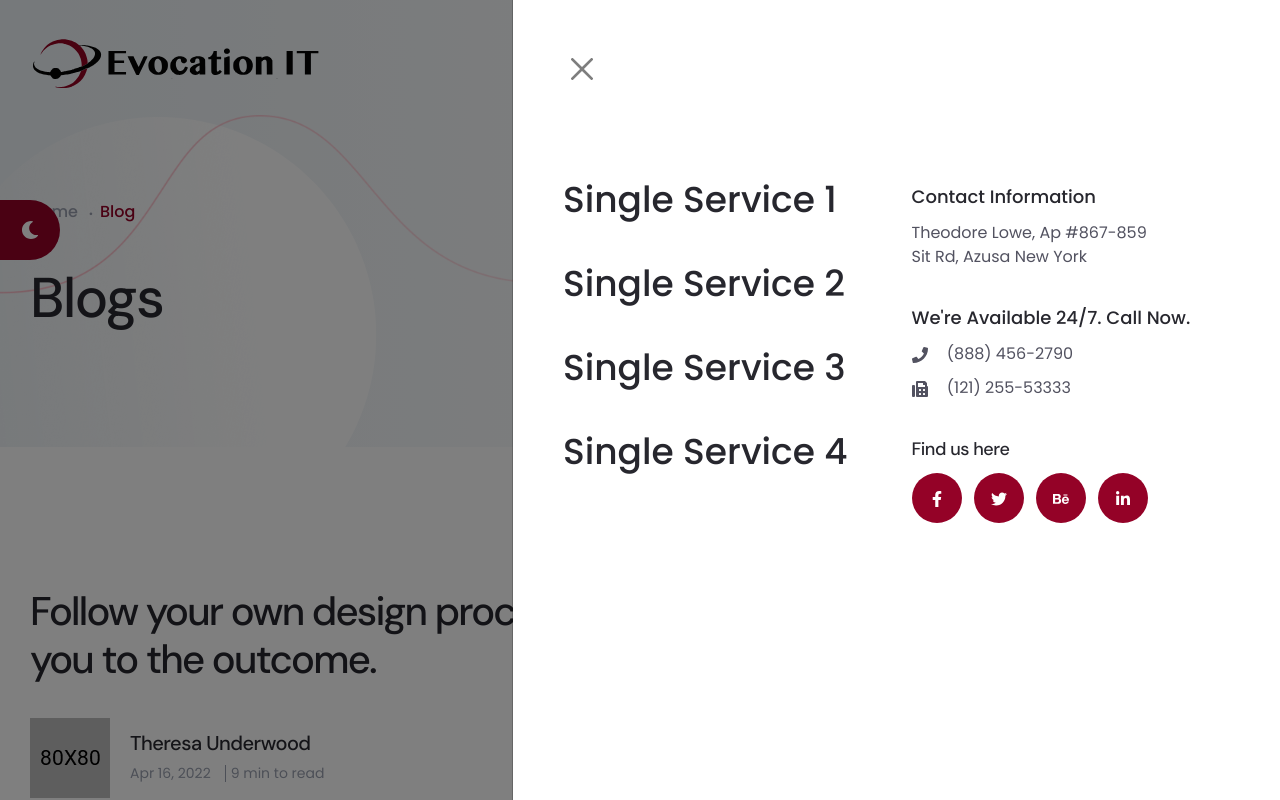
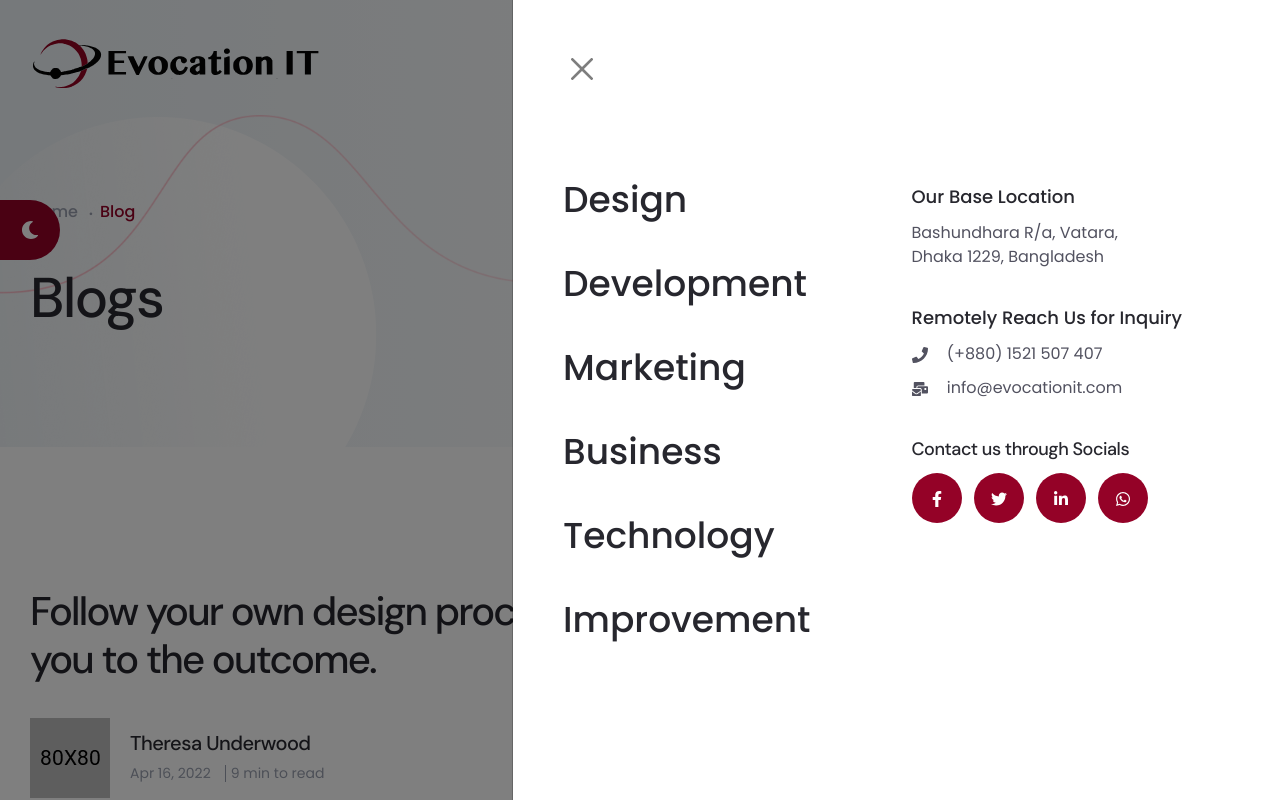
Before and after one commit to Arifbipubd/Evocation-It-V2, a React (Create React App) app: page /blog in a window 1280 px wide. Both pictures are taken after a click on the button 1220 px from the left and 65 px from the top of the page. Shown: the top 800 px of the page. Built offline with nearby package versions, Linux system fonts and the light colour scheme.

Commit message:
hashlink add & ofcanvas content change

```diff
--- a/package.json
+++ b/package.json
@@ -21,6 +21,7 @@
     "react-on-screen": "^2.1.1",
     "react-paginate": "^8.1.3",
     "react-router-dom": "^6.2.1",
+    "react-router-hash-link": "^2.4.3",
     "react-scripts": "^2.1.3",
     "react-slick": "^0.29.0",
     "react-tilty": "^2.0.3",
--- a/src/common/header/OffcanvasMenu.js
+++ b/src/common/header/OffcanvasMenu.js
@@ -1,16 +1,16 @@
 /** @format */
 
 import React from "react";
-import { Link } from "react-router-dom";
 import Offcanvas from "react-bootstrap/Offcanvas";
 import {
   FaFacebookF,
   FaTwitter,
   FaLinkedinIn,
-  FaBehance,
+  FaWhatsapp,
   FaPhone,
-  FaFax,
+  FaMailBulk,
 } from "react-icons/fa";
+import { HashLink } from "react-router-hash-link";
 
 const OffcanvasMenu = ({ offcanvasShow, offcanvasHide }) => {
   return (
@@ -38,16 +38,22 @@ const OffcanvasMenu = ({ offcanvasShow, offcanvasHide }) => {
           <div className='col-lg-5 col-xl-6'>
             <ul className='main-navigation list-unstyled'>
               <li>
-                <Link to={"/digital-agency"}>Single Service 1</Link>
+                <HashLink to={"/services#section1"}>Design</HashLink>
               </li>
               <li>
-                <Link to={"/creative-agency"}>Single Service 2</Link>
+                <HashLink to={"/services#section2"}>Development</HashLink>
               </li>
               <li>
-                <Link to={"/personal-portfolio"}>Single Service 3</Link>
+                <HashLink to={"/services#section3"}>Marketing</HashLink>
               </li>
               <li>
-                <Link to={"/home-startup"}>Single Service 4</Link>
+                <HashLink to={"/services#section4"}>Business</HashLink>
+              </li>
+              <li>
+                <HashLink to={"/services#section5"}>Technology</HashLink>
+              </li>
+              <li>
+                <HashLink to={"/services#section6"}>Improvement</HashLink>
               </li>
             </ul>
           </div>
@@ -55,44 +61,56 @@ const OffcanvasMenu = ({ offcanvasShow, offcanvasHide }) => {
             <div className='contact-info-wrap'>
               <div className='contact-inner'>
                 <address className='address'>
-                  <span className='title'>Contact Information</span>
+                  <span className='title'>Our Base Location</span>
                   <p>
-                    Theodore Lowe, Ap #867-859 <br /> Sit Rd, Azusa New York
+                    Bashundhara R/a, Vatara, <br /> Dhaka 1229, Bangladesh
                   </p>
                 </address>
                 <address className='address'>
-                  <span className='title'>We're Available 24/7. Call Now.</span>
+                  <span className='title'>Remotely Reach Us for Inquiry</span>
                   <a href='tel:8884562790' className='tel'>
-                    <FaPhone /> (888) 456-2790
+                    <FaPhone /> (+880) 1521 507 407
                   </a>
                   <a href='tel:12125553333' className='tel'>
-                    <FaFax /> (121) 255-53333
+                    <FaMailBulk /> info@evocationit.com
                   </a>
                 </address>
               </div>
               <div className='contact-inner'>
-                <h5 className='title'>Find us here</h5>
+                <h5 className='title'>Contact us through Socials</h5>
                 <div className='contact-social-share'>
                   <ul className='social-share list-unstyled'>
                     <li>
-                      <a href='https://facebook.com/'>
+                      <a
+                        href='https://www.facebook.com/evocationit'
+                        rel='noopener noreferrer'
+                        target='_blank'>
                         <FaFacebookF />
                       </a>
                     </li>
 
                     <li>
-                      <a href='https://twitter.com/'>
+                      <a
+                        href='https://twitter.com/EvocationIt'
+                        rel='noopener noreferrer'
+                        target='_blank'>
                         <FaTwitter />
                       </a>
                     </li>
                     <li>
-                      <a href='https://www.behance.net/'>
-                        <FaBehance />
+                      <a
+                        href='https://www.linkedin.com/company/evocation-it/'
+                        rel='noopener noreferrer'
+                        target='_blank'>
+                        <FaLinkedinIn />
                       </a>
                     </li>
                     <li>
-                      <a href='https://www.linkedin.com/'>
-                        <FaLinkedinIn />
+                      <a
+                        href='https://wa.me/8801521507407'
+                        rel='noopener noreferrer'
+                        target='_blank'>
+                        <FaWhatsapp />
                       </a>
                     </li>
                   </ul>
--- a/src/component/service/ServicePropOne.js
+++ b/src/component/service/ServicePropOne.js
@@ -2,6 +2,7 @@
 
 import React from "react";
 import { Link } from "react-router-dom";
+import { HashLink } from "react-router-hash-link";
 import ServiceData from "../../data/service/ServiceMain.json";
 import { slugify } from "../../utils";
 
@@ -41,11 +42,11 @@ const ServicePropOne = ({ colSize, serviceStyle, itemShow, marginTop }) => {
                 </Link>
               </h5>
               <p>{data.description}</p>
-              <Link
-                to={process.env.PUBLIC_URL + `/services`}
-                className='more-btn'>
+              <HashLink
+                className='more-btn'
+                to={`/services#${data.sectionUrl}`}>
                 View Services
-              </Link>
+              </HashLink>
             </div>
           </div>
         </div>
--- a/src/data/service/ServiceMain.json
+++ b/src/data/service/ServiceMain.json
@@ -2,32 +2,38 @@
   {
     "image": "/images/icon/icon-1.png",
     "title": "Design",
-    "description": "Immerse yourself in the world of captivating design as our experts create visually stunning systems that leave a lasting impression."
+    "description": "Immerse yourself in the world of captivating design as our experts create visually stunning systems that leave a lasting impression.",
+    "sectionUrl": "section1"
   },
   {
     "image": "/images/icon/icon-2.png",
     "title": "Development",
-    "description": "Transform your digital presence with our development solutions, where we create custom systems that cater to your unique needs."
+    "description": "Transform your digital presence with our development solutions, where we create custom systems that cater to your unique needs.",
+    "sectionUrl": "section2"
   },
   {
     "image": "/images/icon/icon-3.png",
     "title": "Online marketing",
-    "description": "Make sure to maximize your digital impact with our tailored online marketing solutions that connect, engage, and convert."
+    "description": "Make sure to maximize your digital impact with our tailored online marketing solutions that connect, engage, and convert.",
+    "sectionUrl": "section3"
   },
   {
     "image": "/images/icon/icon-4.png",
     "title": "Business",
-    "description": "Simply drag and drop photos and videos into your workspace to automatically add them to your Collab Cloud library."
+    "description": "Simply drag and drop photos and videos into your workspace to automatically add them to your Collab Cloud library.",
+    "sectionUrl": "section4"
   },
   {
     "image": "/images/icon/icon-5.png",
     "title": "Technology",
-    "description": "Simply drag and drop photos and videos into your workspace to automatically add them to your Collab Cloud library."
+    "description": "Simply drag and drop photos and videos into your workspace to automatically add them to your Collab Cloud library.",
+    "sectionUrl": "section5"
   },
   {
     "image": "/images/icon/icon-5.png",
     "title": "Maintenance and Improvement",
-    "description": "Simply drag and drop photos and videos into your workspace to automatically add them to your Collab Cloud library."
+    "description": "Simply drag and drop photos and videos into your workspace to automatically add them to your Collab Cloud library.",
+    "sectionUrl": "section6"
   },
   {
     "image": "/images/icon/icon-27.png",
```
Also changed, not shown: 1 other file (tests, documents, lock files or other folders).
